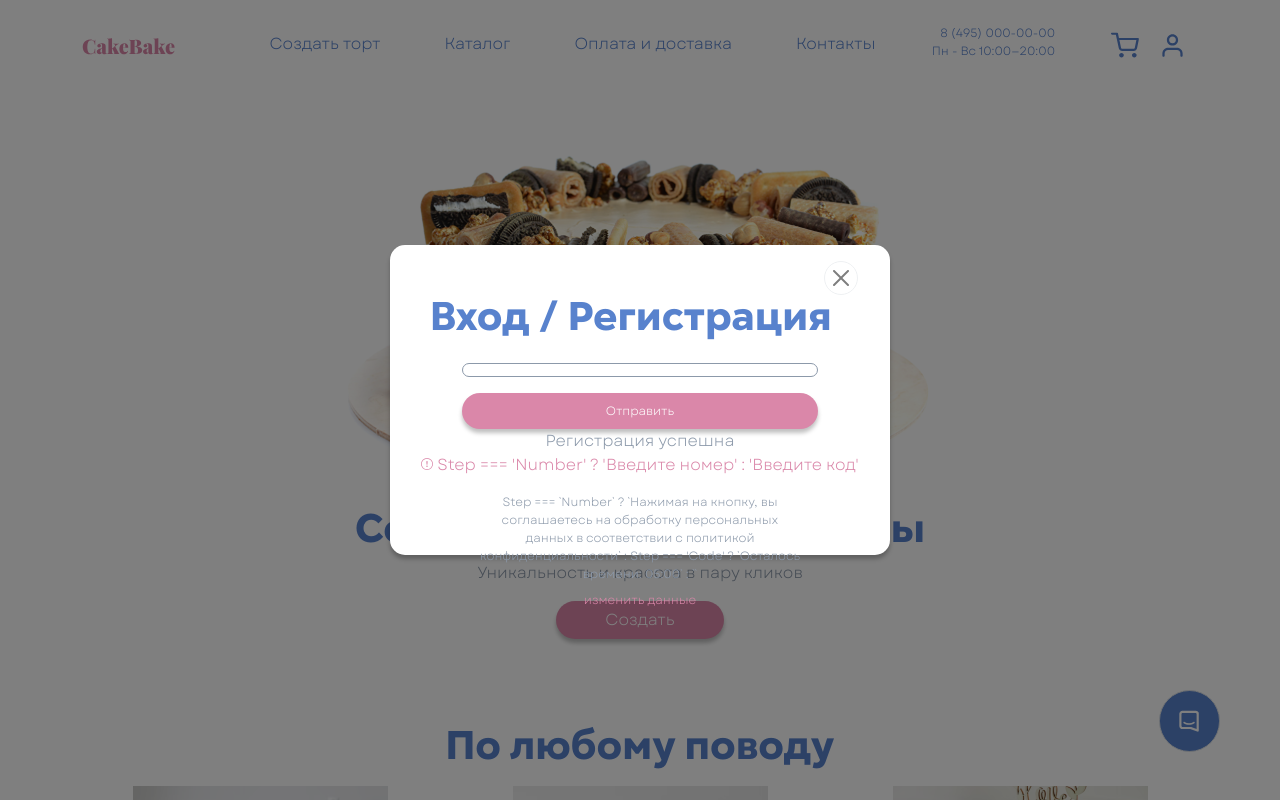
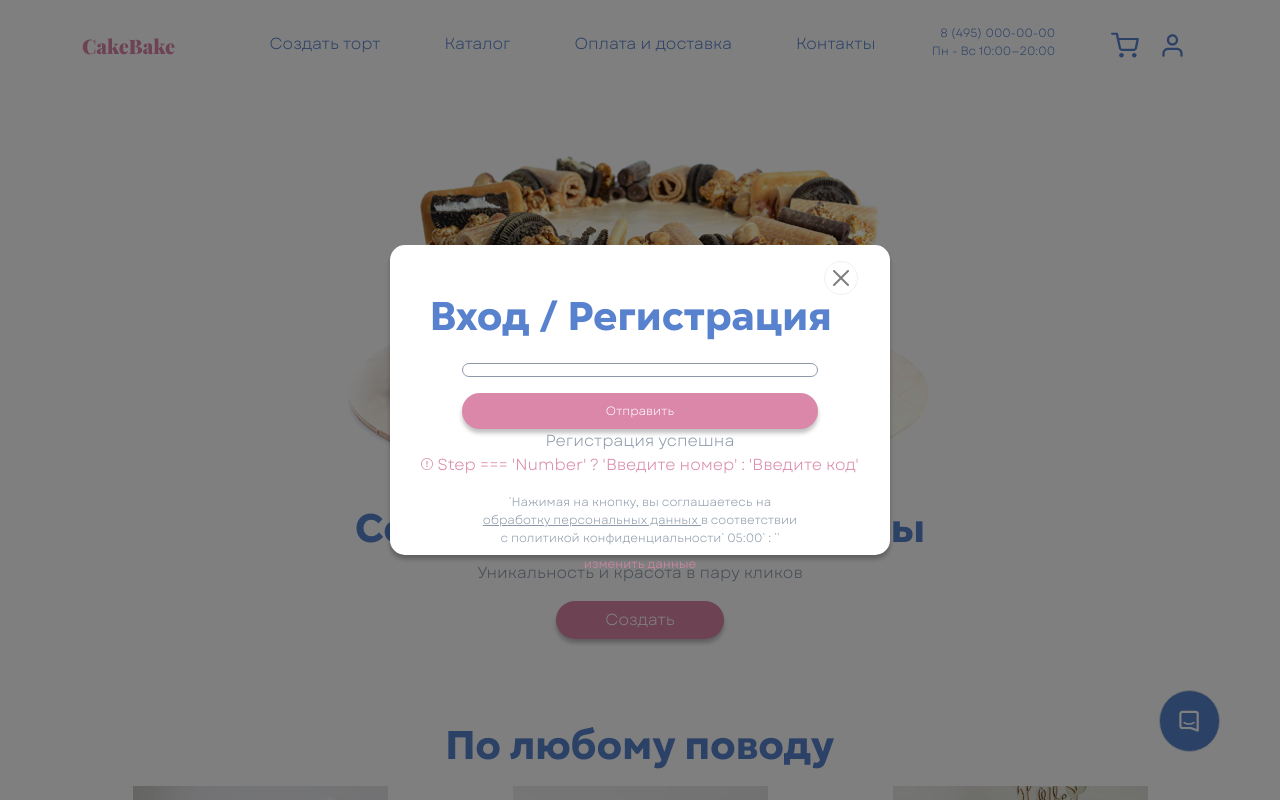
Before and after one commit to DamirBakty/cake-shop, a Django app: template cake/templates/cake/index.html in a window 1280 px wide, after a click that opens the changed part. Run offline with Django 3.2, Linux system fonts and the light colour scheme; the template is opened without the code that fills it, so the values that code supplies are empty.

Commit message:
Privacy policy

```diff
--- a/cake/templates/cake/index.html
+++ b/cake/templates/cake/index.html
@@ -54,8 +54,9 @@
 
                         <div class="modal-footer d-flex flex-column justify-content-between align-items-center text-center border-0 mx-5">
                             <p class="fs_12 cake_grey">
-                                Step === `Number` ? `Нажимая на кнопку, вы соглашаетесь на обработку персональных данных
-                                в соответствии с политикой конфиденциальности` : Step === 'Code' ? `Осталось времени:
+                                `Нажимая на кнопку, вы соглашаетесь на <a
+                                href="{% static 'cake/docs/soglasie.pdf' %}" target="_blank" class="fs_12 cake_grey">обработку персональных данных </a>
+                                в соответствии с политикой конфиденциальности`
                                 05:00` : ``</p>
                             <a href="#" v-if="Step === `Code`" @click.prevent="ToRegStep1"
                                class="text-decoration-none cake_pink fs_12">изменить данные</a>
```
Also changed, not shown: 1 other file.
